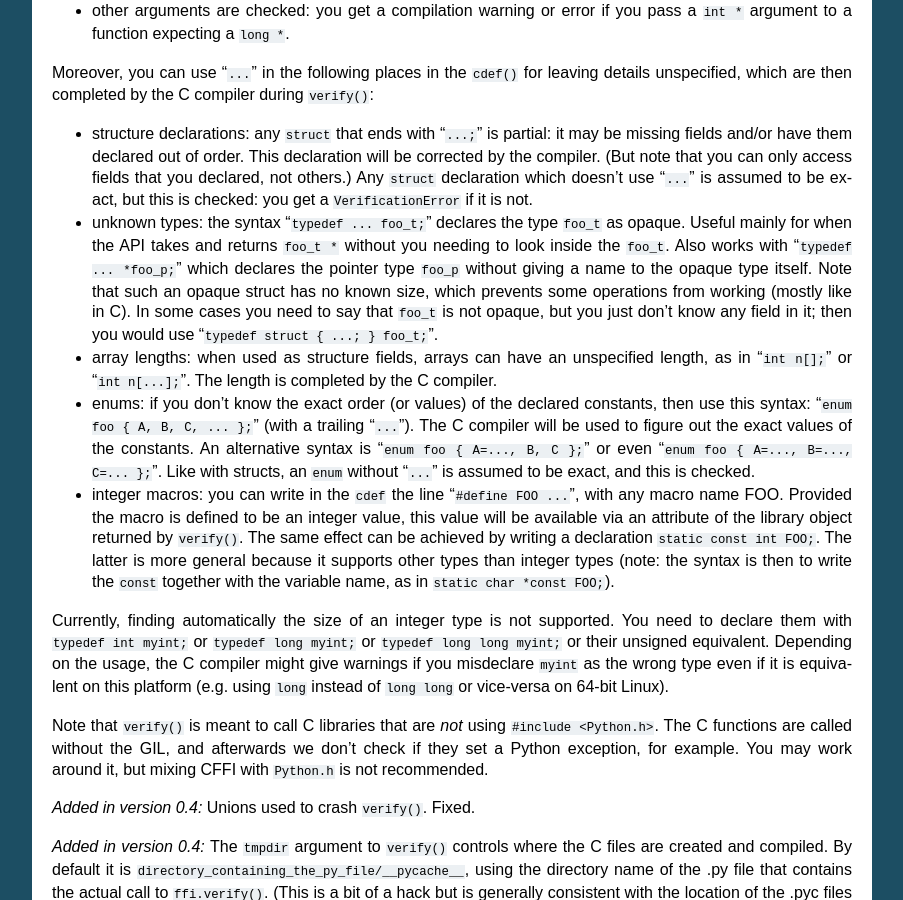
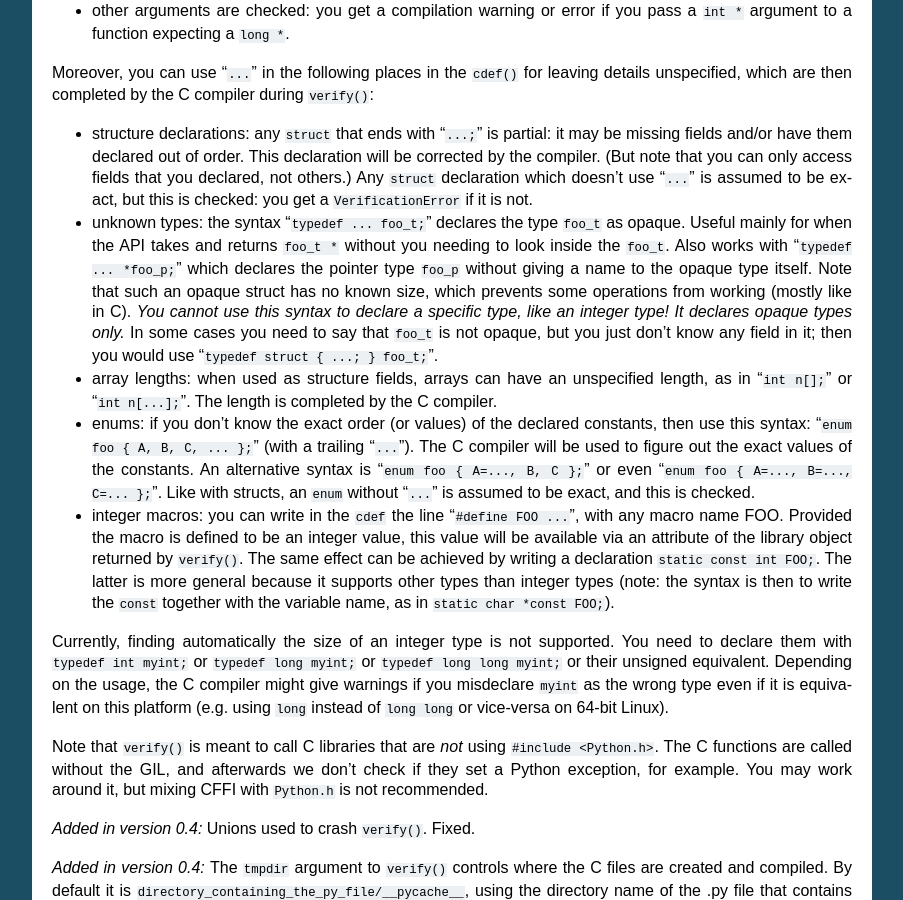
Before and after one commit to python-cffi/cffi, a Sphinx documentation site: the page built from doc/source/index.rst, in a window 1280 px wide and 900 px high, scrolled down 6594 px. Shown: the whole window, without its empty margins (198-1101 px from the left). Built offline with Sphinx 7.4.7, drawn with Linux system fonts in a browser that asks for light colours.

Commit message:
Write explicitly that the "..." in "typedef ... foo_t" is not to declare say integer types.

```diff
--- a/doc/source/index.rst
+++ b/doc/source/index.rst
@@ -519,7 +519,9 @@ compiler during ``verify()``:
    works with "``typedef ... *foo_p;``" which declares the pointer type
    ``foo_p`` without giving a name to the opaque type itself.  Note that
    such an opaque struct has no known size, which prevents some operations
-   from working (mostly like in C).  In some cases you need to say that
+   from working (mostly like in C).  *You cannot use this syntax to
+   declare a specific type, like an integer type!  It declares opaque
+   types only.*  In some cases you need to say that
    ``foo_t`` is not opaque, but you just don't know any field in it; then
    you would use "``typedef struct { ...; } foo_t;``".
 
```
